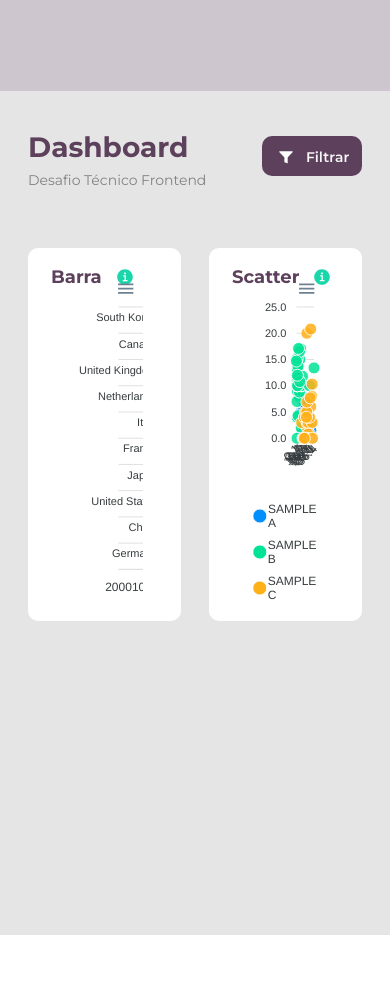
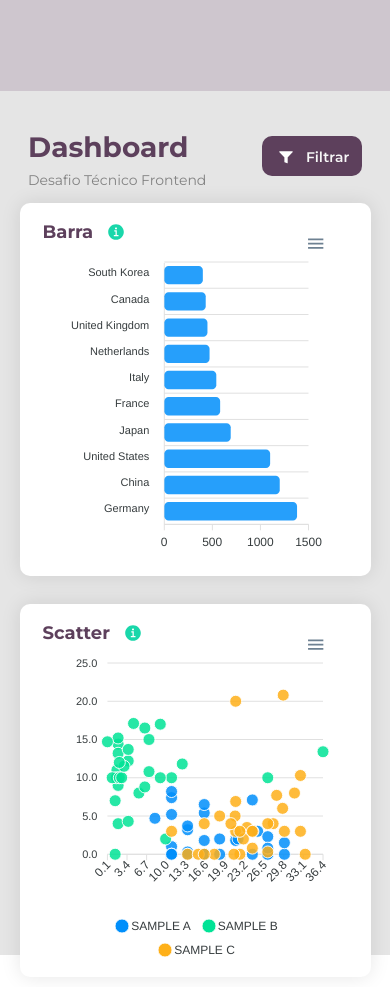
Before and after one commit to hernanbarrientos/dashboard, a React (Create React App) app: page / in a window 390 px wide. Before the commit the page ends 935 px from the top, so only its background shows below. Built offline with nearby package versions, Linux system fonts and the light colour scheme.

Commit message:
implementando responsividade

```diff
--- a/src/App.js
+++ b/src/App.js
@@ -5,6 +5,7 @@
   return (
     <div>
       <Dashboard />
+
     </div>
   );
 }
--- a/src/components/graphics/GraphicsScatter.js
+++ b/src/components/graphics/GraphicsScatter.js
@@ -1,56 +1,147 @@
 import React, { useState } from "react";
 import Chart from "react-apexcharts";
 import { Container, Card, Title } from "./style";
-import icon from '../../icon/icon-i.svg'
+import icon from "../../icon/icon-i.svg";
 
 function GraphicsScatter() {
   const [options, setOptions] = useState({
     chart: {
       height: 350,
-      type: 'scatter',
+      type: "scatter",
       zoom: {
         enabled: false,
-        type: 'xy'
-      }
+        type: "xy",
+      },
     },
     xaxis: {
       tickAmount: 10,
       labels: {
-        formatter: function(val) {
-          return parseFloat(val).toFixed(1)
-        }
-      }
+        formatter: function (val) {
+          return parseFloat(val).toFixed(1);
+        },
+      },
     },
     yaxis: {
-      tickAmount: 7
-    }
-
+      tickAmount: 7,
+    },
   });
   const [series, setSeries] = useState([
     {
       name: "SAMPLE A",
       data: [
-              [16.4, 5.4], [21.7, 2], [25.4, 3], [19, 2], [10.9, 1], [13.6, 3.2], [10.9, 7.4], [10.9, 0], [10.9, 8.2], [16.4, 0], [16.4, 1.8], [13.6, 0.3], [13.6, 0], [29.9, 0], [27.1, 2.3], [16.4, 0], [13.6, 3.7], [10.9, 5.2], [16.4, 6.5], [10.9, 0], [24.5, 7.1], [10.9, 0], [8.1, 4.7], [19, 0], [21.7, 1.8], [27.1, 0], [24.5, 0], [27.1, 0], [29.9, 1.5], [27.1, 0.8], [22.1, 2]]
-            },{
+        [16.4, 5.4],
+        [21.7, 2],
+        [25.4, 3],
+        [19, 2],
+        [10.9, 1],
+        [13.6, 3.2],
+        [10.9, 7.4],
+        [10.9, 0],
+        [10.9, 8.2],
+        [16.4, 0],
+        [16.4, 1.8],
+        [13.6, 0.3],
+        [13.6, 0],
+        [29.9, 0],
+        [27.1, 2.3],
+        [16.4, 0],
+        [13.6, 3.7],
+        [10.9, 5.2],
+        [16.4, 6.5],
+        [10.9, 0],
+        [24.5, 7.1],
+        [10.9, 0],
+        [8.1, 4.7],
+        [19, 0],
+        [21.7, 1.8],
+        [27.1, 0],
+        [24.5, 0],
+        [27.1, 0],
+        [29.9, 1.5],
+        [27.1, 0.8],
+        [22.1, 2],
+      ],
+    },
+    {
       name: "SAMPLE B",
       data: [
-              [36.4, 13.4], [1.7, 11], [5.4, 8], [9, 17], [1.9, 4], [3.6, 12.2], [1.9, 14.4], [1.9, 9], [1.9, 13.2], [1.4, 7], [6.4, 8.8], [3.6, 4.3], [1.6, 10], [9.9, 2], [7.1, 15], [1.4, 0], [3.6, 13.7], [1.9, 15.2], [6.4, 16.5], [0.9, 10], [4.5, 17.1], [10.9, 10], [0.1, 14.7], [9, 10], [12.7, 11.8], [2.1, 10], [2.5, 10], [27.1, 10], [2.9, 11.5], [7.1, 10.8], [2.1, 12]]
-            },{
+        [36.4, 13.4],
+        [1.7, 11],
+        [5.4, 8],
+        [9, 17],
+        [1.9, 4],
+        [3.6, 12.2],
+        [1.9, 14.4],
+        [1.9, 9],
+        [1.9, 13.2],
+        [1.4, 7],
+        [6.4, 8.8],
+        [3.6, 4.3],
+        [1.6, 10],
+        [9.9, 2],
+        [7.1, 15],
+        [1.4, 0],
+        [3.6, 13.7],
+        [1.9, 15.2],
+        [6.4, 16.5],
+        [0.9, 10],
+        [4.5, 17.1],
+        [10.9, 10],
+        [0.1, 14.7],
+        [9, 10],
+        [12.7, 11.8],
+        [2.1, 10],
+        [2.5, 10],
+        [27.1, 10],
+        [2.9, 11.5],
+        [7.1, 10.8],
+        [2.1, 12],
+      ],
+    },
+    {
       name: "SAMPLE C",
       data: [
-              [21.7, 3], [23.6, 3.5], [24.6, 3], [29.9, 3], [21.7, 20], [23, 2], [10.9, 3], [28, 4], [27.1, 0.3], [16.4, 4], [13.6, 0], [19, 5], [22.4, 3], [24.5, 3], [32.6, 3], [27.1, 4], [29.6, 6], [31.6, 8], [21.6, 5], [20.9, 4], [22.4, 0], [32.6, 10.3], [29.7, 20.8], [24.5, 0.8], [21.4, 0], [21.7, 6.9], [28.6, 7.7], [15.4, 0], [18.1, 0], [33.4, 0], [16.4, 0]]
-            }
+        [21.7, 3],
+        [23.6, 3.5],
+        [24.6, 3],
+        [29.9, 3],
+        [21.7, 20],
+        [23, 2],
+        [10.9, 3],
+        [28, 4],
+        [27.1, 0.3],
+        [16.4, 4],
+        [13.6, 0],
+        [19, 5],
+        [22.4, 3],
+        [24.5, 3],
+        [32.6, 3],
+        [27.1, 4],
+        [29.6, 6],
+        [31.6, 8],
+        [21.6, 5],
+        [20.9, 4],
+        [22.4, 0],
+        [32.6, 10.3],
+        [29.7, 20.8],
+        [24.5, 0.8],
+        [21.4, 0],
+        [21.7, 6.9],
+        [28.6, 7.7],
+        [15.4, 0],
+        [18.1, 0],
+        [33.4, 0],
+        [16.4, 0],
+      ],
+    },
   ]);
 
   return (
     <Container>
-
       <Title>
         Scatter
-        <img src={icon}/>
+        <img src={icon} />
       </Title>
-
-
 
       <Card>
         <Chart
--- a/src/components/graphics/style.js
+++ b/src/components/graphics/style.js
@@ -6,12 +6,18 @@
   max-width: 680px;
   width: 100%;
   margin: 0 auto;
-
+  box-shadow: 0 0 20px 0 rgba(0, 0, 0, 0.1);
+  @media (max-width: 915px) {
+    width: 90vw;
+  }
 `;
 
 export const Card = styled.div`
   height: 330px;
   margin: 14px 38px 14px 39px;
+
+
+
 `;
 
 export const Title = styled.h3`
@@ -24,16 +30,14 @@
   display: flex;
   align-content: center;
 
-  img{
+  img {
     margin-left: 15px;
     align-content: center;
     display: inline;
     justify-content: center;
-
-
   }
 `;
 
 export const ContainerTextIcon = styled.div`
- padding-left:20px;
-`
+  padding-left: 20px;
+`;
--- a/src/page/Dashboard.js
+++ b/src/page/Dashboard.js
@@ -1,5 +1,5 @@
 import React from "react";
-import Header from './header/Header';
+import Header from "./header/Header";
 import {
   Container,
   Title,
--- a/src/page/header/style.js
+++ b/src/page/header/style.js
@@ -1,9 +1,8 @@
 import styled from "styled-components";
 
 export const ContainerHeader = styled.header`
-/* position: absolute; */
-width: 100%;
-height: 91px;
-top: 0;
-background: #CEC6CE;
-`
+  width: 100%;
+  height: 91px;
+  top: 0;
+  background: #cec6ce;
+`;
--- a/src/page/style.js
+++ b/src/page/style.js
@@ -4,7 +4,13 @@
   background-color: #e5e5e5;
   width: 100%;
   height: 100vh;
-
+  @media (max-width: 915px) {
+    min-height: 100%;
+    display: flex;
+    flex-direction: column;
+    justify-items: center;
+    padding-bottom: 20px;
+  }
 `;
 
 export const ContainerTextButton = styled.div`
@@ -46,4 +52,9 @@
   justify-content: space-between;
   gap: 28px;
   margin: 45px 28px 28px 28px;
+  @media (max-width: 915px) {
+    display: grid;
+    grid-template-rows: 1fr;
+    margin: 0 auto;
+  }
 `;
```
Also changed, not shown: src/components/graphics/GraphicsBar.js (+5 -7 lines), src/components/header/Header.js (deleted, +0 -10 lines), src/components/header/style.js (deleted, +0 -9 lines), src/page/header/Header.js (+3 -5 lines). Lines whose indentation alone changed are shown as unchanged.
